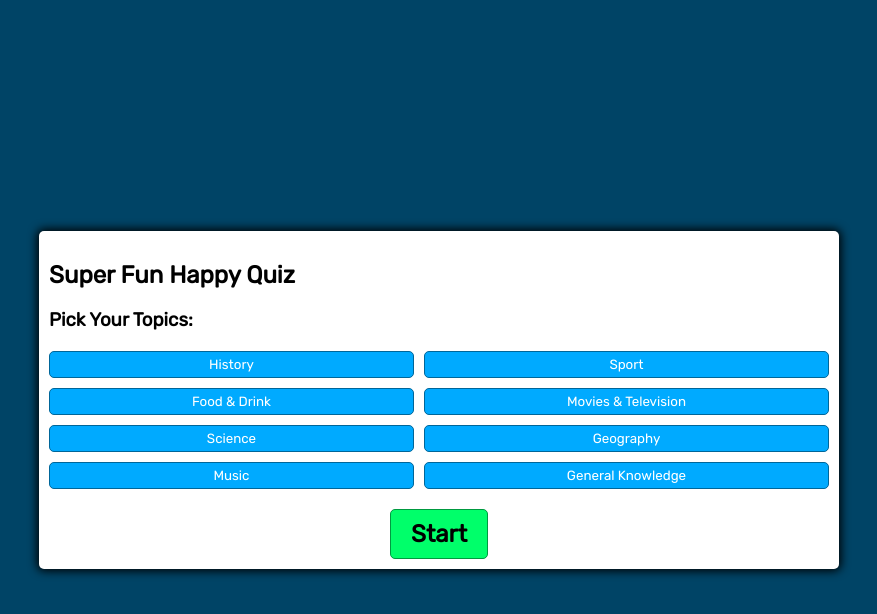
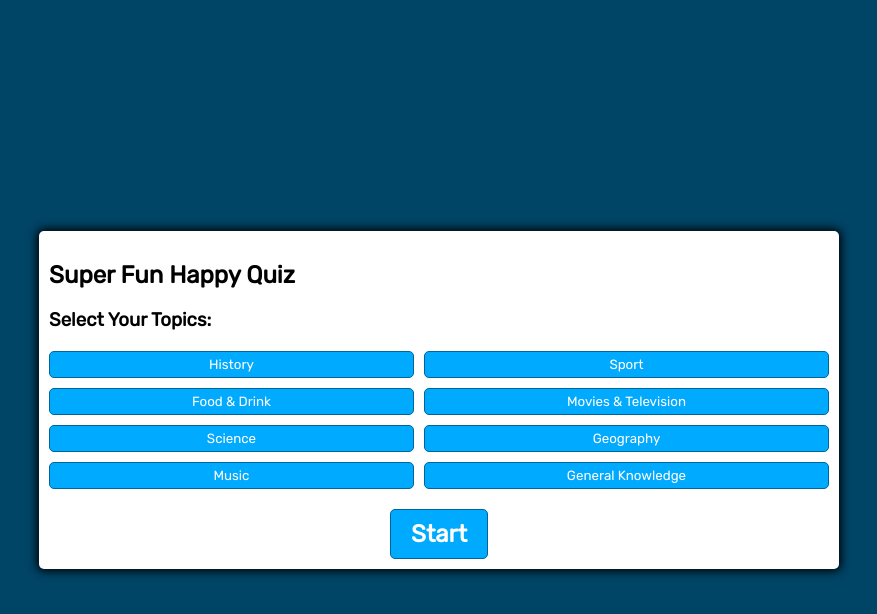
Before and after one commit to joseph-johnson27001/Quiz-App, a plain HTML site: page index.html in a window 1280 px wide. Both pictures are taken after a click on the button "Start". Shown: the whole page, without its empty margins (201-1078 px from the left). Drawn offline with Linux system fonts and the light colour scheme.

Commit message:
Fixed Start Button Bug
- Stopped Start Button from switching colours between rounds

```diff
--- a/index.html
+++ b/index.html
@@ -13,7 +13,7 @@
     <div class="container">
       <h2 id="quiz-heading">Super Fun Happy Quiz</h2>
       <div id="topic-container">
-        <h3 >Pick Your Topics:</h3>
+        <h3>Select Your Topics:</h3>
           <div class="btn-grid">
             <button class="btn btn-topic" id="history-button">History</button>
             <button class="btn btn-topic" id="sport-button">Sport</button>
@@ -29,15 +29,6 @@
       <div id="result-container" class="hide">
         <h3>You scored <h2 id="result-score-count"></h2> out of <h2 id="result-question-count"></h2> </h3>
       </div>
-      <!-- <div id="number-of-questions-container">
-        <h3>Number of questions:</h3>
-          <div class="btn-grid">
-            <button class="btn">10</button>
-            <button class="btn">20</button>
-            <button class="btn">30</button>
-            <button class="btn">40</button>
-          </div>
-      </div> -->
       <div id="question-container" class="hide">
         <div id="question">Question</div>
         <div id="answer-buttons" class="btn-grid">
--- a/js/script.js
+++ b/js/script.js
@@ -16,7 +16,6 @@ const scienceButton = document.getElementById("science-button")
 const geographyButton = document.getElementById("geography-button")
 const musicButton = document.getElementById("music-button")
 const generalKnowledgeButton = document.getElementById("general-knowledge-button")
-
 
 // Container Variables:
 const questionContainerElement = document.getElementById("question-container")
@@ -62,7 +61,10 @@ document.querySelectorAll('button').forEach(function(e){
 })
 
 function setColor() {
-  if(this.classList.contains("correct")) {
+  if(this.classList.contains("start-btn") && (!questions)) {
+    return
+  }
+  else if(this.classList.contains("correct")) {
     this.classList.remove("correct")
   }
    else {
@@ -204,7 +206,8 @@ function reloadGame() {
     topicButtons[i].classList.remove("correct")
   }
   document.body.classList.remove("correct", "wrong")
-    resultContainer.classList.add("hide");
+  resultContainer.classList.add("hide");
+  questions = "";
 }
 
 // ------------------------------------------------------------------
```
